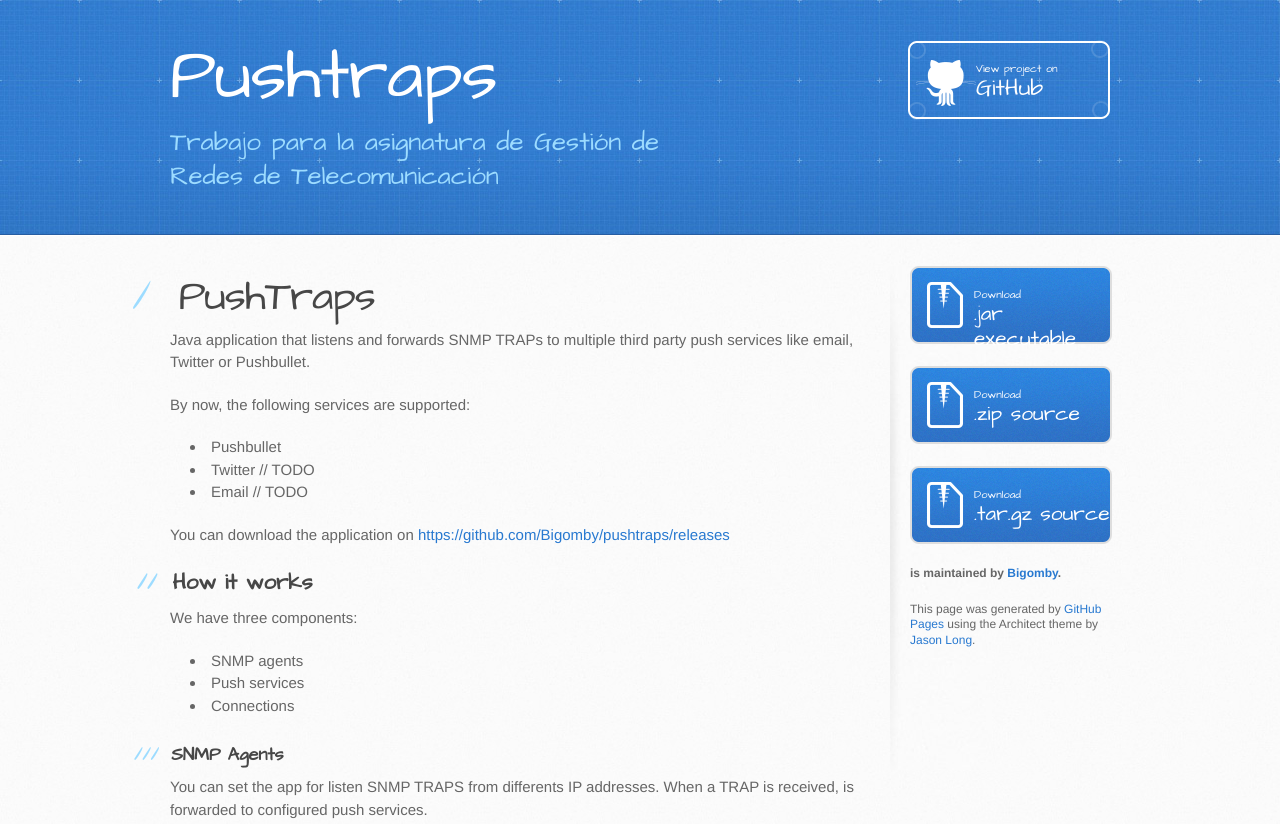
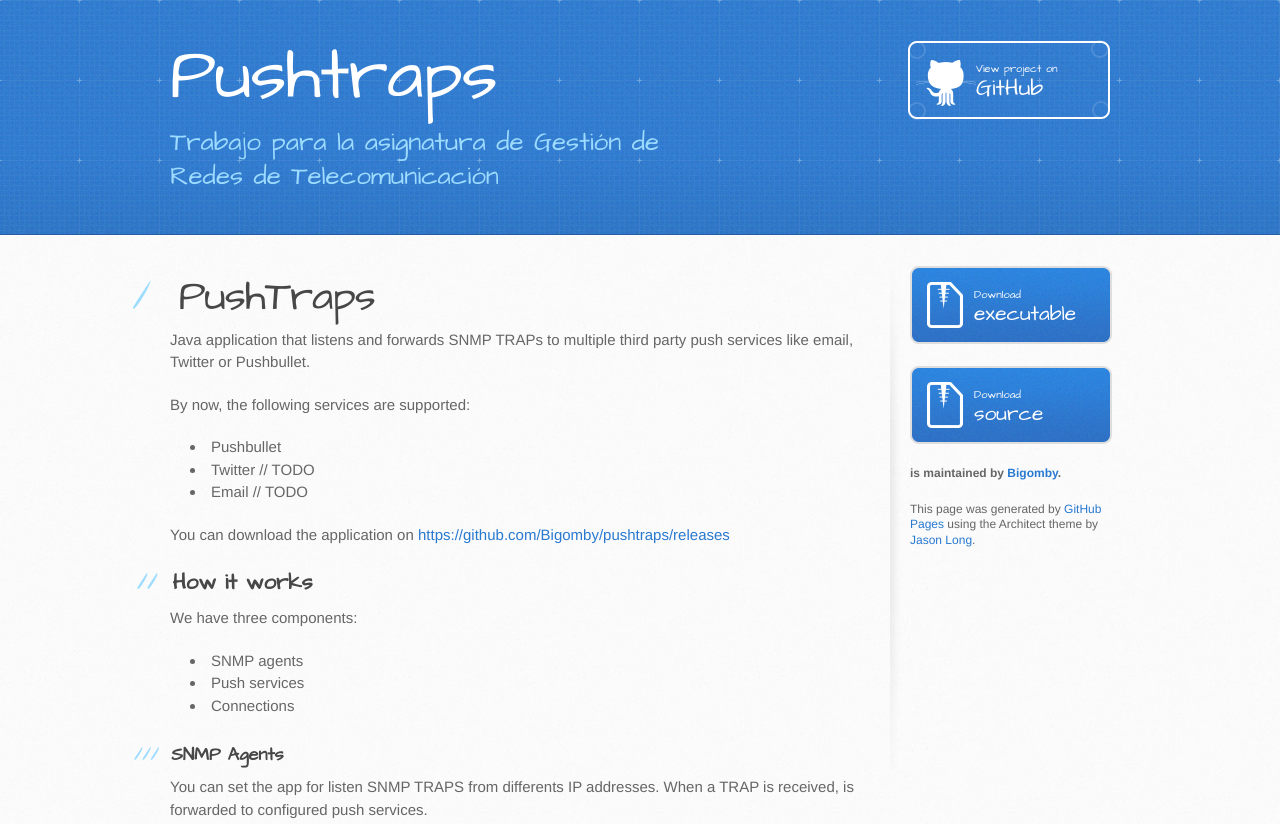
Before and after one commit to Bigomby/pushtraps, a plain HTML site: page index.html in a window 1280 px wide. Shown: the top 824 px of the page. Drawn offline with Linux system fonts and the light colour scheme.

Commit message:
Update index.html

```diff
--- a/index.html
+++ b/index.html
@@ -71,15 +71,11 @@
         <aside id="sidebar">
           <a href="https://github.com/Bigomby/pushtraps/releases" class="button">
             <small>Download</small>
-            .jar executable
-          </a>
-          <a href="https://github.com/Bigomby/pushtraps/zipball/master" class="button">
-            <small>Download</small>
-            .zip source
+            executable
           </a>
           <a href="https://github.com/Bigomby/pushtraps/tarball/master" class="button">
             <small>Download</small>
-            .tar.gz source
+            source
           </a>
 
           <p class="repo-owner"><a href="https://github.com/Bigomby/pushtraps"></a> is maintained by <a href="https://github.com/Bigomby">Bigomby</a>.</p>
```
